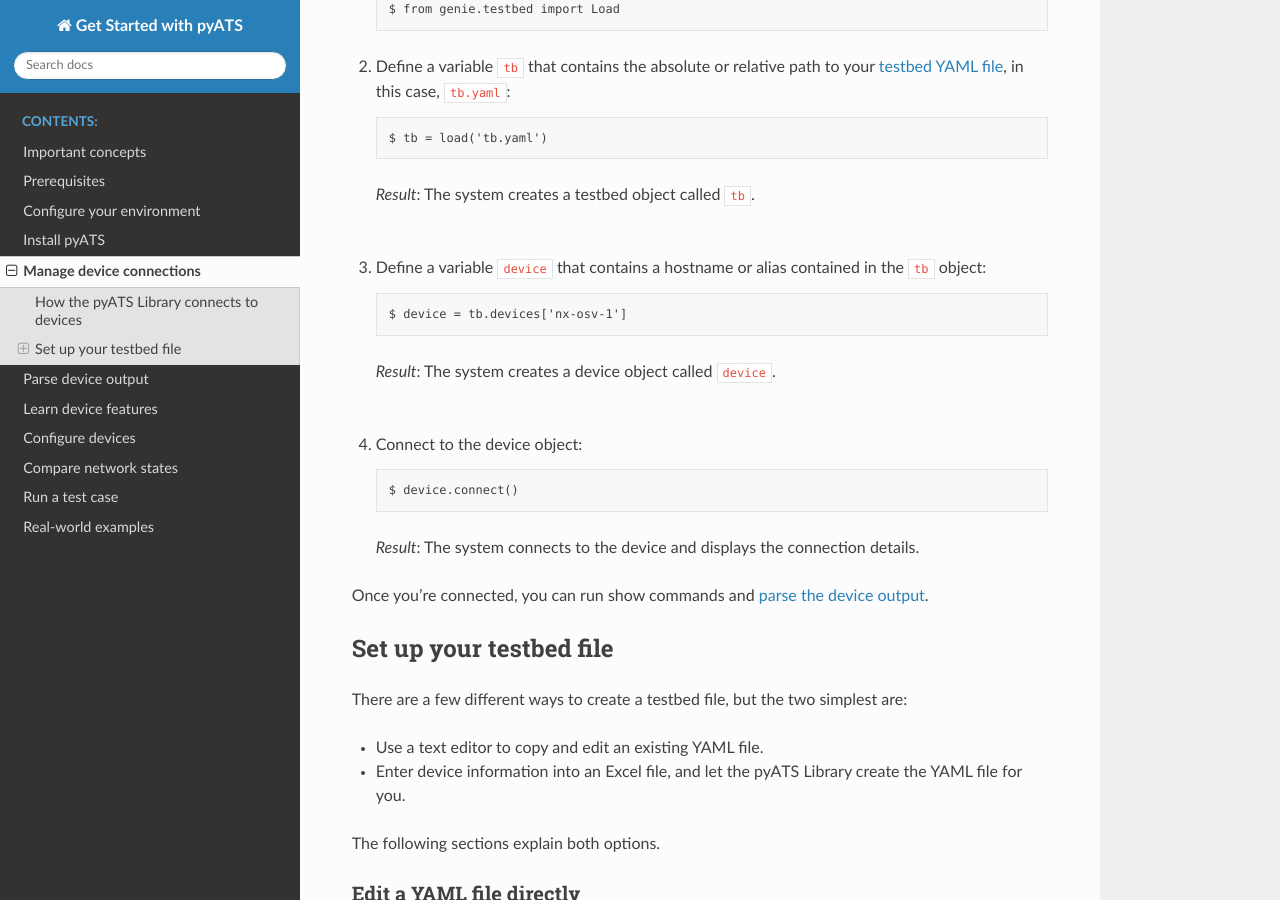
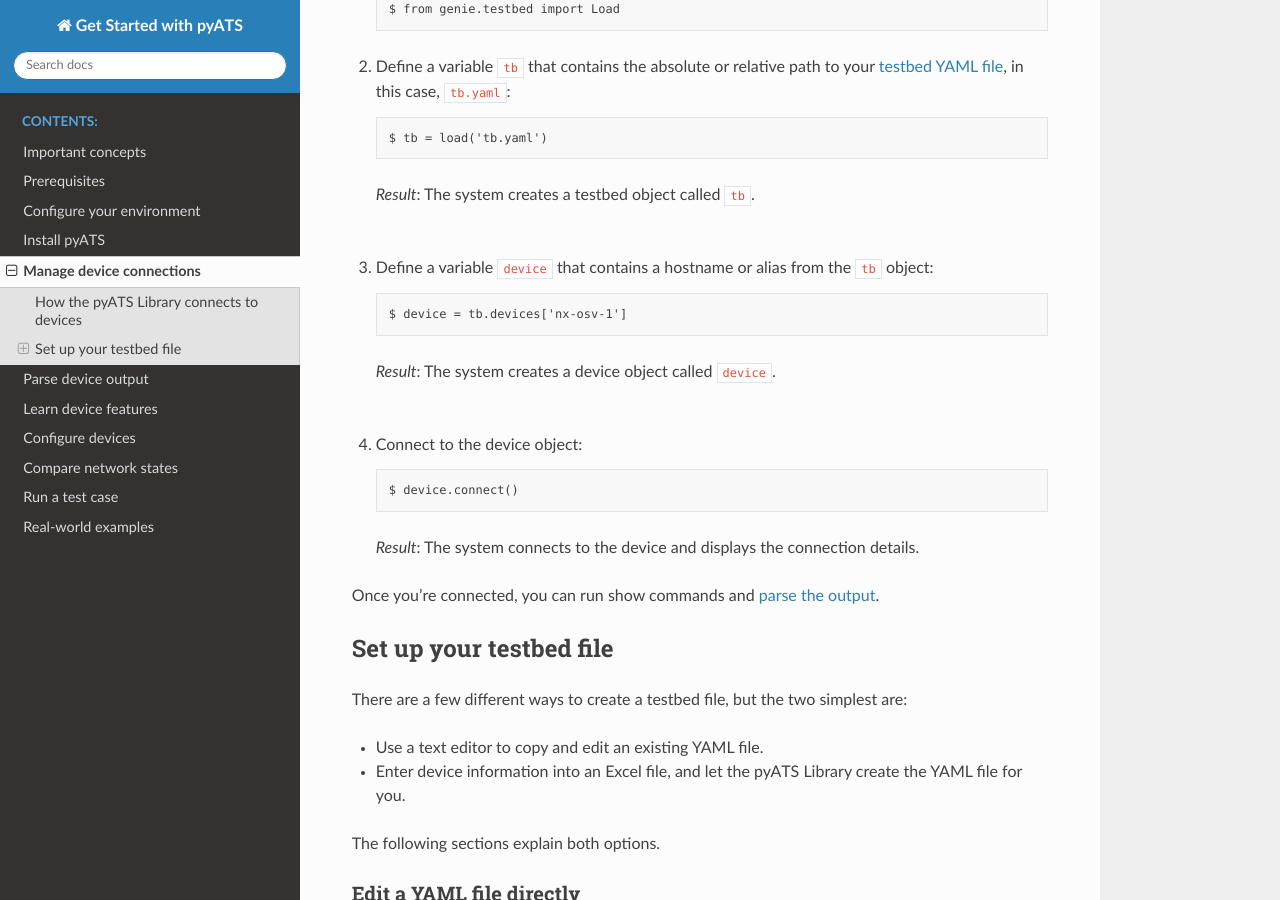
Before and after one commit to CiscoTestAutomation/getting-started, a Sphinx documentation site: the page built from source/quickstart/manageconnections.rst, in a window 1280 px wide and 900 px high, scrolled down 456 px. Built offline with Sphinx 7.4.7 and the Read the Docs theme 2.0.0, drawn with Linux system fonts in a browser that asks for light colours; pages that are not in the unit, such as notebooks, are missing from menus.

Commit message:
More minor edits.

```diff
--- a/source/quickstart/manageconnections.rst
+++ b/source/quickstart/manageconnections.rst
@@ -20,7 +20,7 @@ The following example shows how this works:
 
    |br|
 
-#. Define a variable ``device`` that contains a hostname or alias contained in the ``tb`` object::
+#. Define a variable ``device`` that contains a hostname or alias from the ``tb`` object::
 
     $ device = tb.devices['nx-osv-1']
 
@@ -34,7 +34,7 @@ The following example shows how this works:
 
    *Result*: The system connects to the device and displays the connection details.
 
-Once you're connected, you can run show commands and :ref:`parse the device output <parse-output>`.
+Once you're connected, you can run show commands and :ref:`parse the output <parse-output>`.
 
 
 .. _manageconnections-setup-testbed:
```
